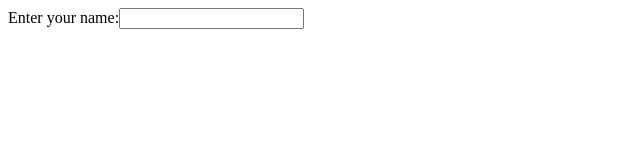
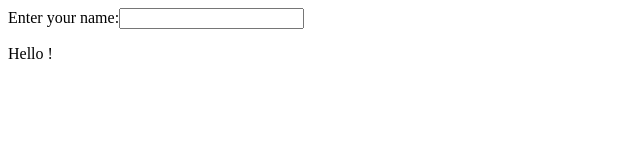
Before and after one commit to acciojob/personal-greeting-Hafizzargar, a React app: page / in a window 1280 px wide. Shown: the top 160 px of the page, without its empty margins (0-640 px from the left). Built offline with nearby package versions, Linux system fonts and the light colour scheme.

Commit message:
Update App.js

```diff
--- a/src/components/App.js
+++ b/src/components/App.js
@@ -16,7 +16,7 @@ const App = () => {
 
         <input type="text" onChange="enter" id="ne" value={txt}/>
 
-        {txt.trim()==true &&  <p>Hello {txt}!</p>}
+        <p>Hello {txt}!</p>
 
 
 
```
